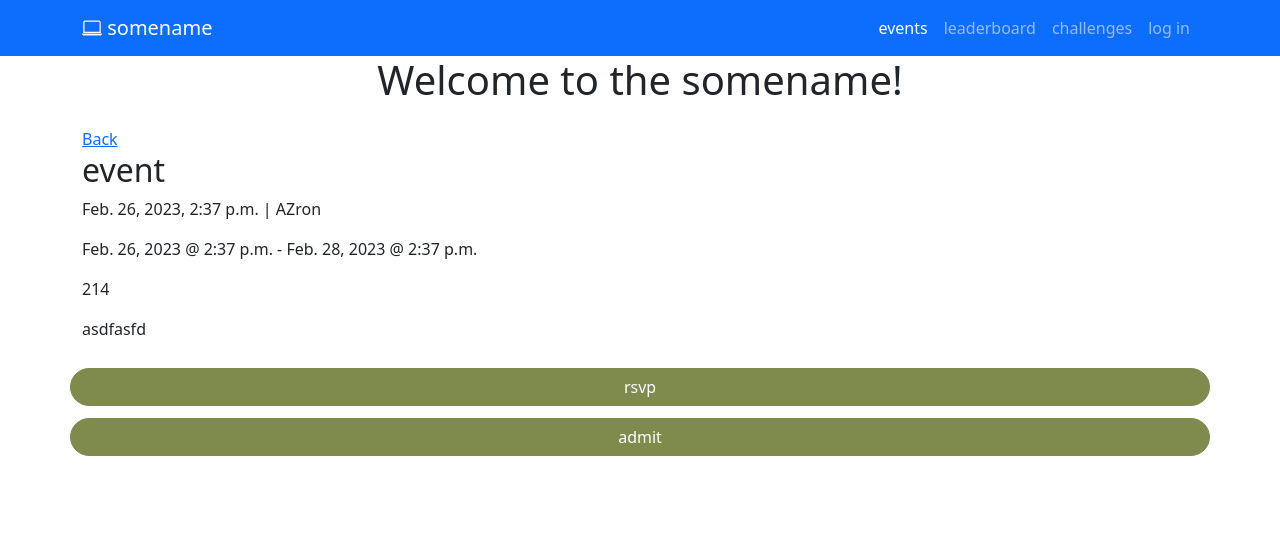
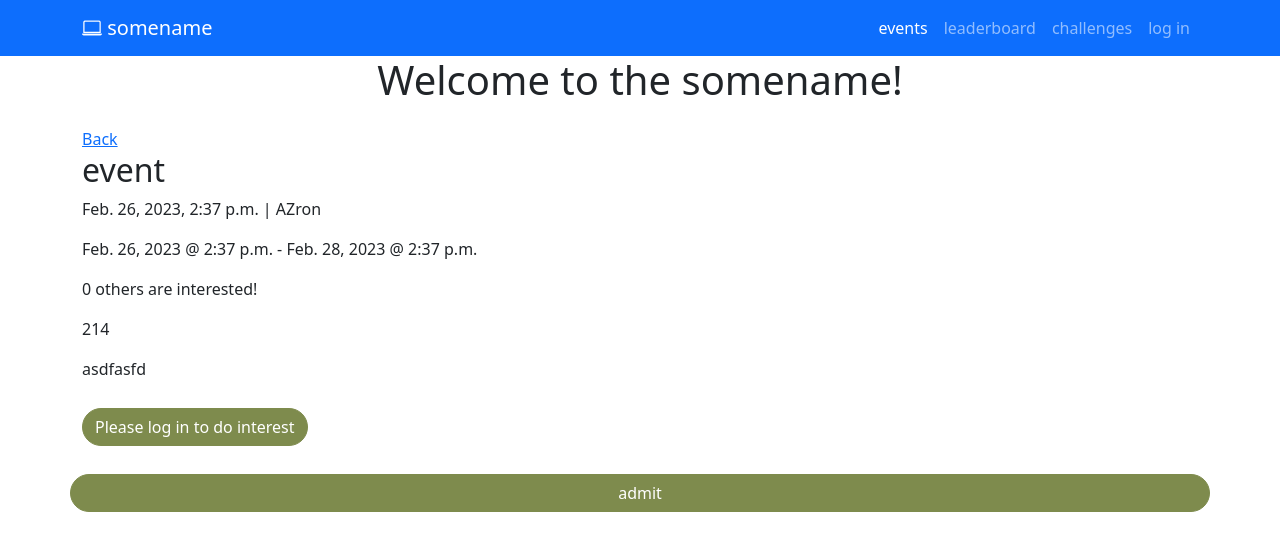
Before and after one commit to cheollie/pengage, a Django app: page /events/0fb6cde0-b91d-4fb3-92f1-874acdd42547/ in a window 1280 px wide. Shown: the top 551 px of the page. Run offline with Django 4.2, Linux system fonts and the light colour scheme; data comes from the database, SQL or seed files in the repository; both versions use the stored data as it was after the commit; data that the repository does not hold is empty; parts of the project's set-up code (start-up, migrations or seed data) failed here and were passed over; some libraries are stand-ins or nearby versions.

Commit message:
add/remove interest

```diff
--- a/events/views.py
+++ b/events/views.py
@@ -1,6 +1,7 @@
 from django.shortcuts import render
 from .models import Event
-from django.http import HttpResponse, Http404
+from django.http import HttpResponseRedirect, Http404
+from django.contrib import messages
 
 # display events
 def events(request):
@@ -14,4 +15,14 @@ def full_event(request, event_id):
         event = Event.objects.get(pk=event_id)
     except Event.DoesNotExist:
         raise Http404("Event does not exist")
+    print(request)
+    if request.method == "POST":
+        print(request.user)
+        if request.user in event.interested.all():
+            event.interested.remove(request.user)
+            messages.info(request, "You are no longer interested in this event")
+        else:
+            event.interested.add(request.user)
+            messages.success(request, "You are now interested in this event")
+        return HttpResponseRedirect(request.path_info)
     return render(request, 'events/full_event.html', {'event': event})
--- a/templates/base.html
+++ b/templates/base.html
@@ -26,6 +26,7 @@
 </head>
 
 <body>
+
     <div>
 
 
@@ -70,6 +71,14 @@
             </div>
         </nav>
     </header>
+        {% if messages %}
+        <ul class="messages">
+            {% for message in messages %}
+            <li{% if message.tags %} class="{{ message.tags }}"{% endif %}>{{ message }}</li>
+            {% endfor %}
+        </ul>
+        {% endif %}
+
 
         {% block content %}{% endblock %}
     </div>
--- a/templates/events/full_event.html
+++ b/templates/events/full_event.html
@@ -13,12 +13,24 @@
         <p>{{ event.pub_date }} | {{ event.organizer }}</p>
         <p>{{ event.start_date }} @ {{ event.start_time }} - {{ event.end_date }} @ {{ event.end_time }}</p>
         {% if user in event.interested.all %} <p>interested!</p> {% endif %}
-        {% if user in event.participants.all %} <p>participant!</p> {% endif %}
+        <p>{{event.interested.all.count}} others are interested!</p>
+        <!-- {% if user in event.participants.all %} <p>participant!</p> {% endif %} -->
         <p>{{ event.points }}</p>
         <p>{{ event.description }}</p>
         <!--<p>{{ event.location }}</p> -->
         <!--<p>{{ event.tags }}</p> -->
-        <button type="submit" class="btn-block btn btn-primary" style="background:rgba(126, 139, 77, 1);border-color: rgba(126, 139, 77, 1); border-radius:3rem; margin-top:1%" >rsvp</button>
+        <form method="POST">
+            {% csrf_token %}
+            <button type="submit" class="btn-block btn btn-primary" style="background:rgba(126, 139, 77, 1);border-color: rgba(126, 139, 77, 1); border-radius:3rem; margin-top:1%" >
+                {% if not user.is_authenticated %}
+                    Please log in to do interest
+                {% elif user in event.interested.all %}
+                    Remove interest
+                {% else %}
+                    Add interest
+                {% endif %}
+            </button>
+        </form>
         <button type="submit" class="btn-block btn btn-primary" style="background:rgba(126, 139, 77, 1);border-color: rgba(126, 139, 77, 1); border-radius:3rem; margin-top:1%" >admit</button>
     </div>
 </div>
```
Also changed, not shown: db.sqlite3.
